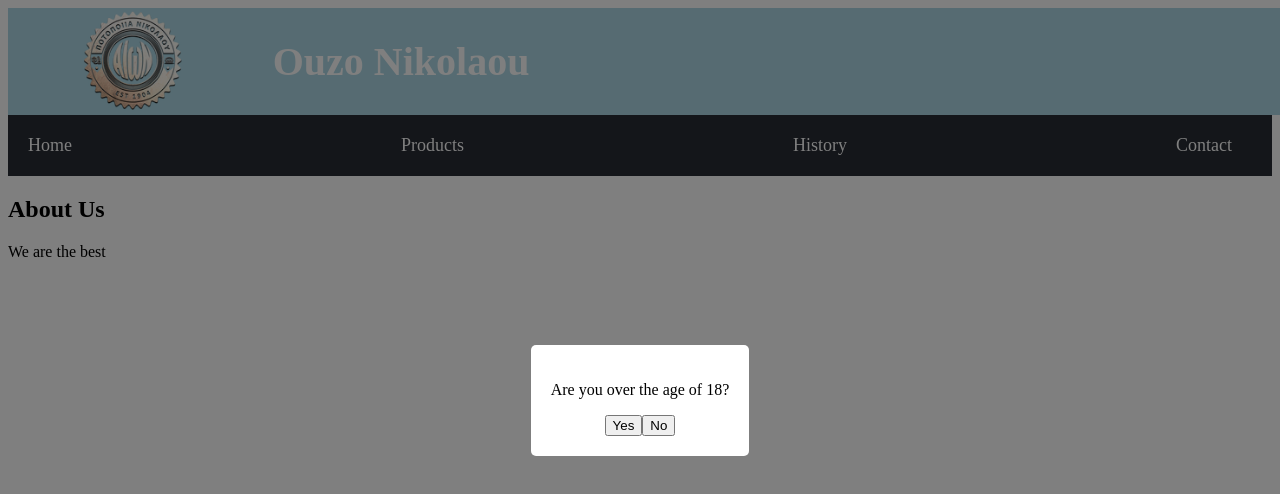
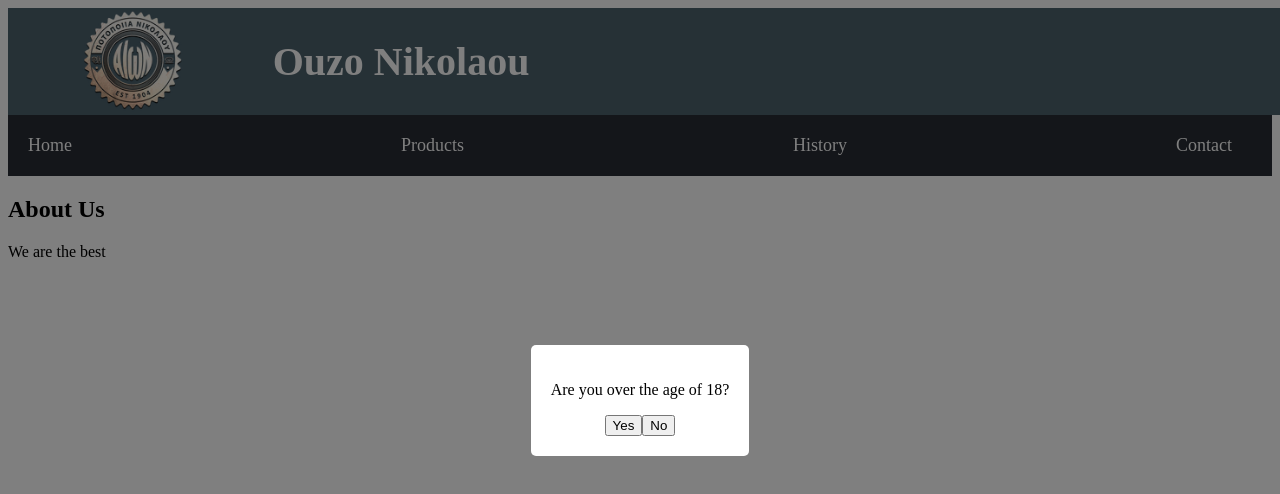
Before and after one commit to vag0st/ouzo-nikolaou, a React (Create React App) app: page / in a window 1280 px wide. Shown: the top 494 px of the page. Built offline with nearby package versions, Linux system fonts and the light colour scheme.

Commit message:
UPDATE colors in header and navBar

```diff
--- a/src/components/Header/Header.css
+++ b/src/components/Header/Header.css
@@ -1,7 +1,7 @@
 .header {
     display: flex;
     align-items: center;
-    background-color: lightblue;
+    background-color: #4c626d;
     color: white;
     padding: 1rem;
     width: 100%;
--- a/src/components/NavBar/NavBar.css
+++ b/src/components/NavBar/NavBar.css
@@ -16,5 +16,5 @@
 }
 
 .navbar:hover {
-  background-color: #3f51b5;
+  background-color: #3d7692;
 }
```
